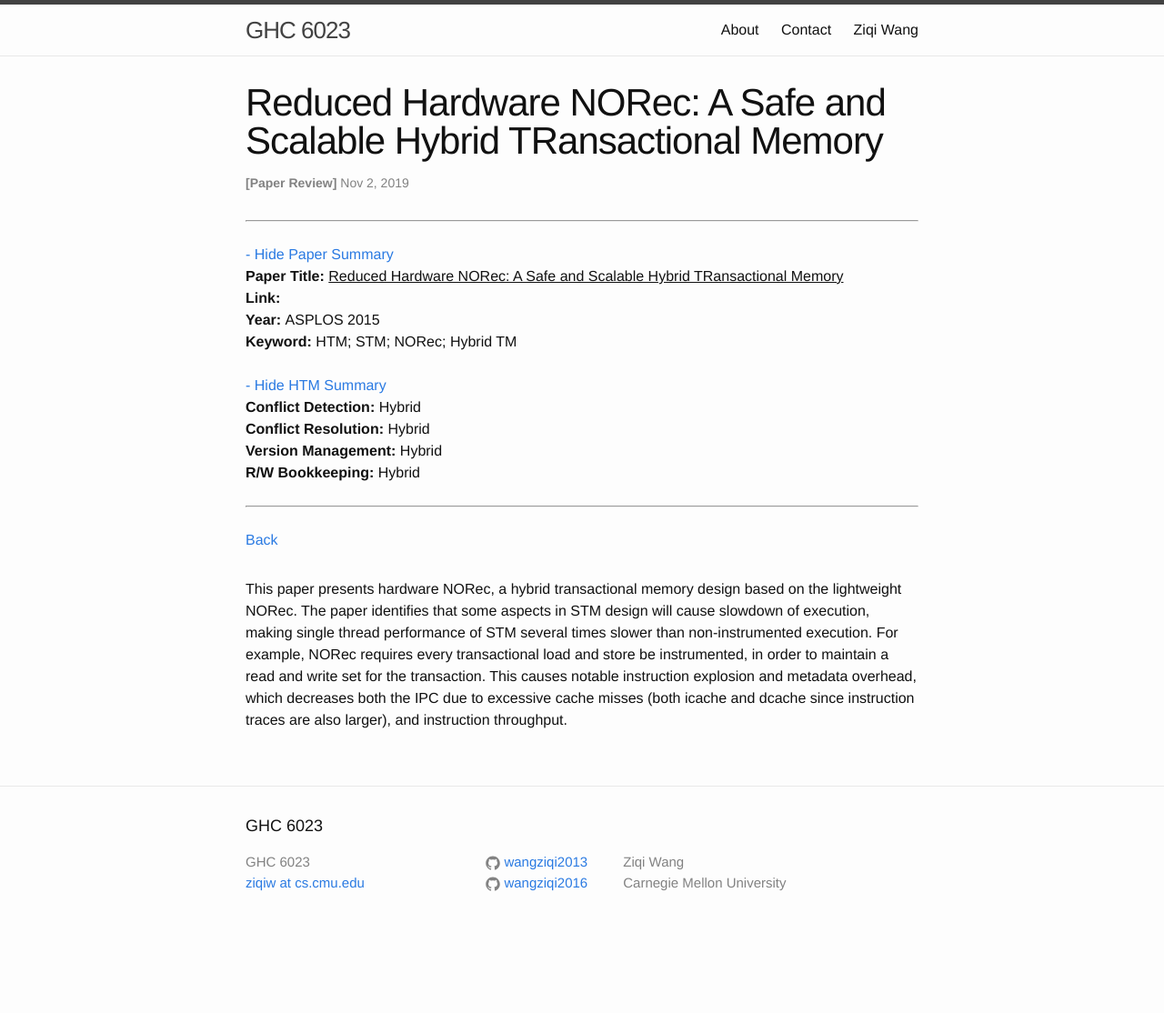
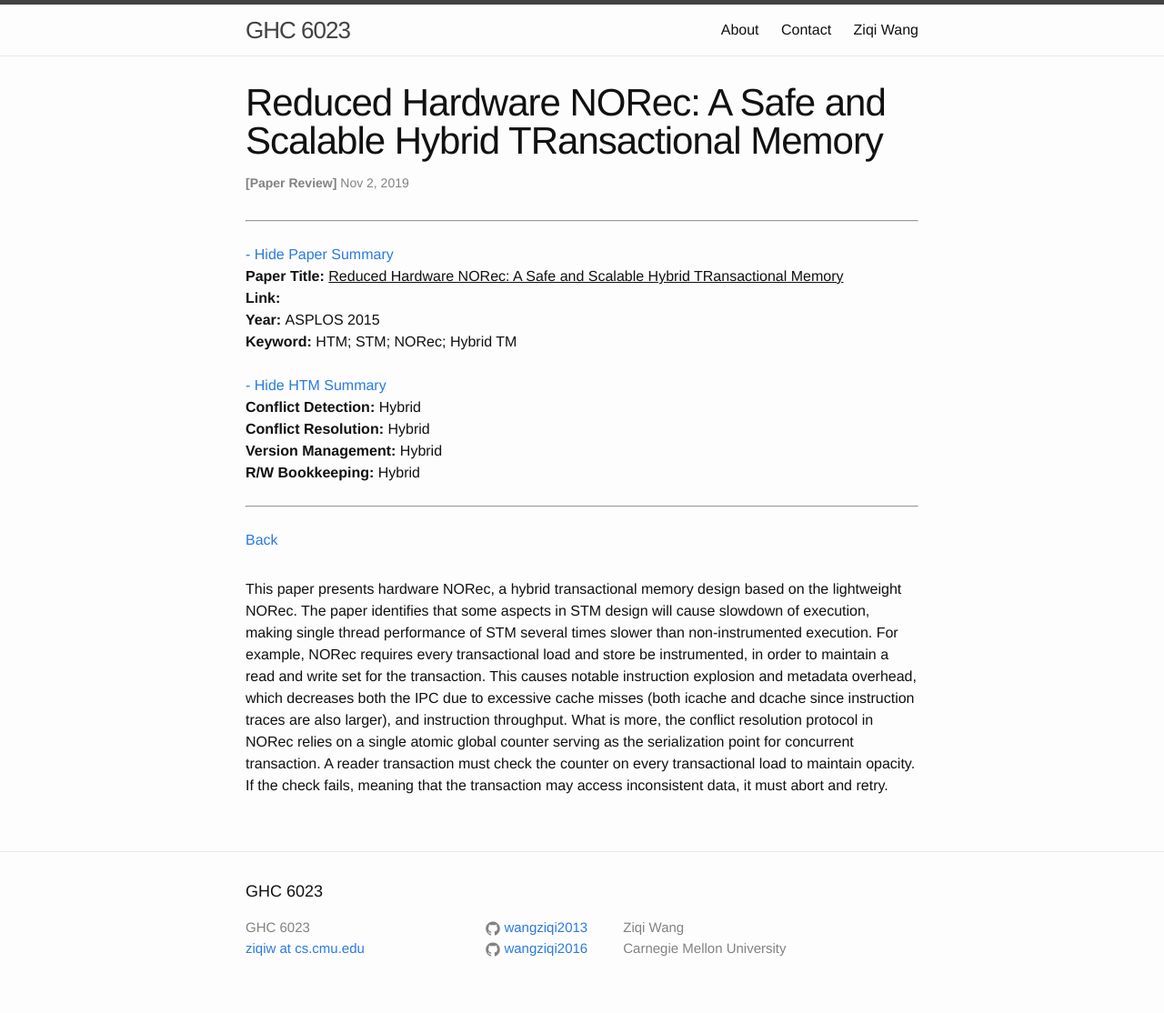
Before and after one commit to wangziqi2013/wangziqi2013.github.io, a Jekyll site: the page built from _posts/2019-11-02-rh-norec.markdown, in a window 1280 px wide. Shown: the whole page at 91% size. Built offline with Jekyll 4.4.1, drawn with Linux system fonts in a browser that asks for light colours; before the commit the page ends 1042 px from its top, so only the background shows below that.

Commit message:
Adding second reason

```diff
--- a/_posts/2019-11-02-rh-norec.markdown
+++ b/_posts/2019-11-02-rh-norec.markdown
@@ -18,4 +18,7 @@ that some aspects in STM design will cause slowdown of execution, making single
 than non-instrumented execution. For example, NORec requires every transactional load and store be instrumented, in order
 to maintain a read and write set for the transaction. This causes notable instruction explosion and metadata overhead, which
 decreases both the IPC due to excessive cache misses (both icache and dcache since instruction traces are also larger),
-and instruction throughput.
+and instruction throughput. What is more, the conflict resolution protocol in NORec relies on a single atomic global counter
+serving as the serialization point for concurrent transaction. A reader transaction must check the counter on every transactional
+load to maintain opacity. If the check fails, meaning that the transaction may access inconsistent data, it must abort
+and retry.
```
